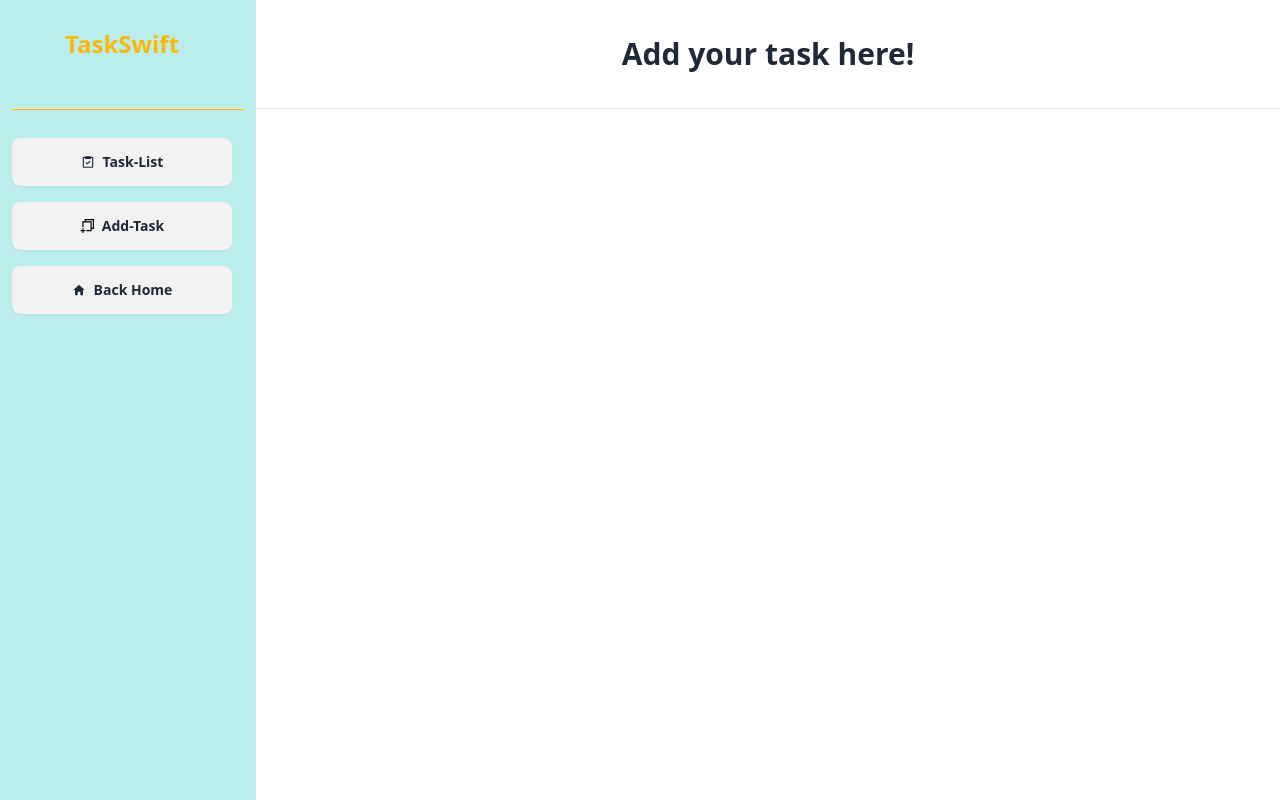
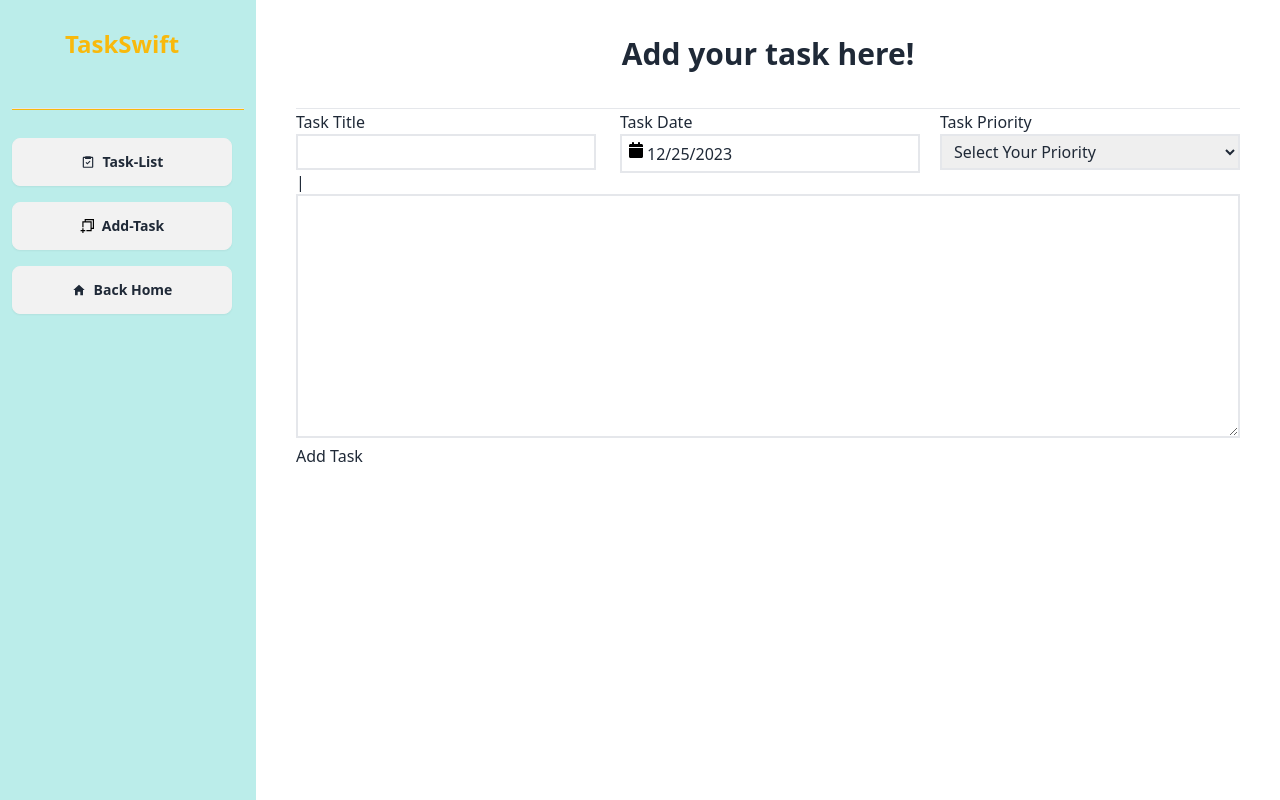
Before and after one commit to mdhanifbiswas27/scic-ass-eight, a React (Vite) app: page /dashboard/addTask in a window 1280 px wide. Built offline with nearby package versions, Linux system fonts and the light colour scheme; no server answers.

Commit message:
task add form done

```diff
--- a/package.json
+++ b/package.json
@@ -14,6 +14,7 @@
     "localforage": "^1.10.0",
     "match-sorter": "^6.3.1",
     "react": "^18.2.0",
+    "react-datepicker": "^4.25.0",
     "react-dom": "^18.2.0",
     "react-icons": "^4.12.0",
     "react-router-dom": "^6.21.1",
--- a/src/Pages/Dashboard/AddTask.jsx
+++ b/src/Pages/Dashboard/AddTask.jsx
@@ -1,12 +1,44 @@
 
+import { useState } from "react";
+import DatePicker from "react-datepicker";
+
+import "react-datepicker/dist/react-datepicker.css";
 
 const AddTask = () => {
+    const [startDate, setStartDate] = useState(new Date());
     return (
-        <div>
+        <div className="px-10 ">
             <h1 className="text-3xl font-bold text-center my-9">Add your task here!</h1>
             <hr className="h-[2px]"></hr>
             <div>
-
+                <form >
+                    <div className="flex gap-5">
+                        <div>
+                        <h2>Task Title</h2>
+                        <input className="w-[300px] px-2 py-1 border-2 border-[]" type="text" />|
+                        </div>
+                        <div>
+                        <h2>Task Date</h2>
+                        <DatePicker
+                        className="w-[300px] px-2 py-1 border-2 border-[]"
+                            showIcon
+                            selected={startDate}
+                            onChange={(date) => setStartDate(date)}
+                        />
+                        </div>
+                        <div>
+                            <h2>Task Priority</h2>
+                        <select className="w-[300px] px-2 py-1 border-2 border-[]" name="" id="">
+                            <option selected>Select Your Priority</option>
+                            <option value="">Low</option>
+                            <option value="">Medium</option>
+                            <option value="">Height</option>
+                        </select>
+                        </div>
+                    </div>
+                    <textarea className="border-2 w-full" name="description" id=""  rows="10"></textarea>
+                   <input type="submit" value='Add Task' />
+                </form>
             </div>
         </div>
     );
```
Also changed, not shown: 1 other file (tests, documents, lock files or other folders).
